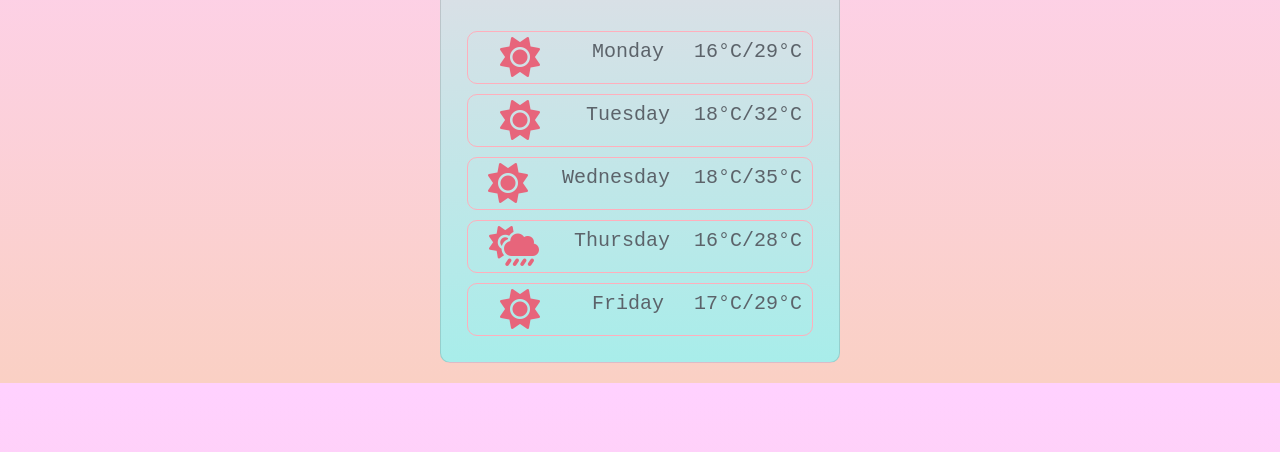
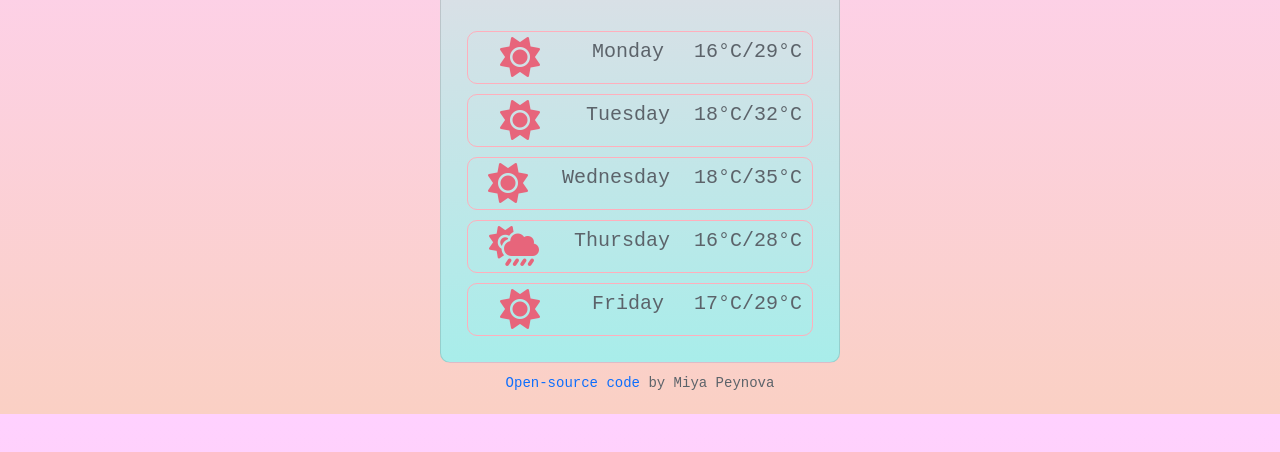
Before and after one commit to MiyaPeynova/weather-app, a plain HTML site: page index.html in a window 1280 px wide. Shown: the part 302-754 px from the top of the page. Drawn offline with nearby package versions, Linux system fonts and the light colour scheme; no server answers.

Commit message:
Added link to code

```diff
--- a/index.html
+++ b/index.html
@@ -114,6 +114,10 @@
 
             </div>
         </div>
+        <p class="code-source">
+            <a href="https://github.com/miya89/weather-app" class="code-source-link" target="_blanck">Open-source code</a>
+            by Miya Peynova
+        </p>
         <script src="script.js"></script>
 </body>
 
--- a/styles.css
+++ b/styles.css
@@ -85,6 +85,15 @@ p,
   border-radius: 10px;
   padding: 5px 10px;
 }
+.code-source {
+  color: #5c636a;
+  font-family: monospace;
+  font-size: 14px;
+  padding-top: 10px;
+}
+.code-source-link {
+  text-decoration: none;
+}
 #celsius-link,
 #fahrenheit-link {
   text-decoration: none;
```
